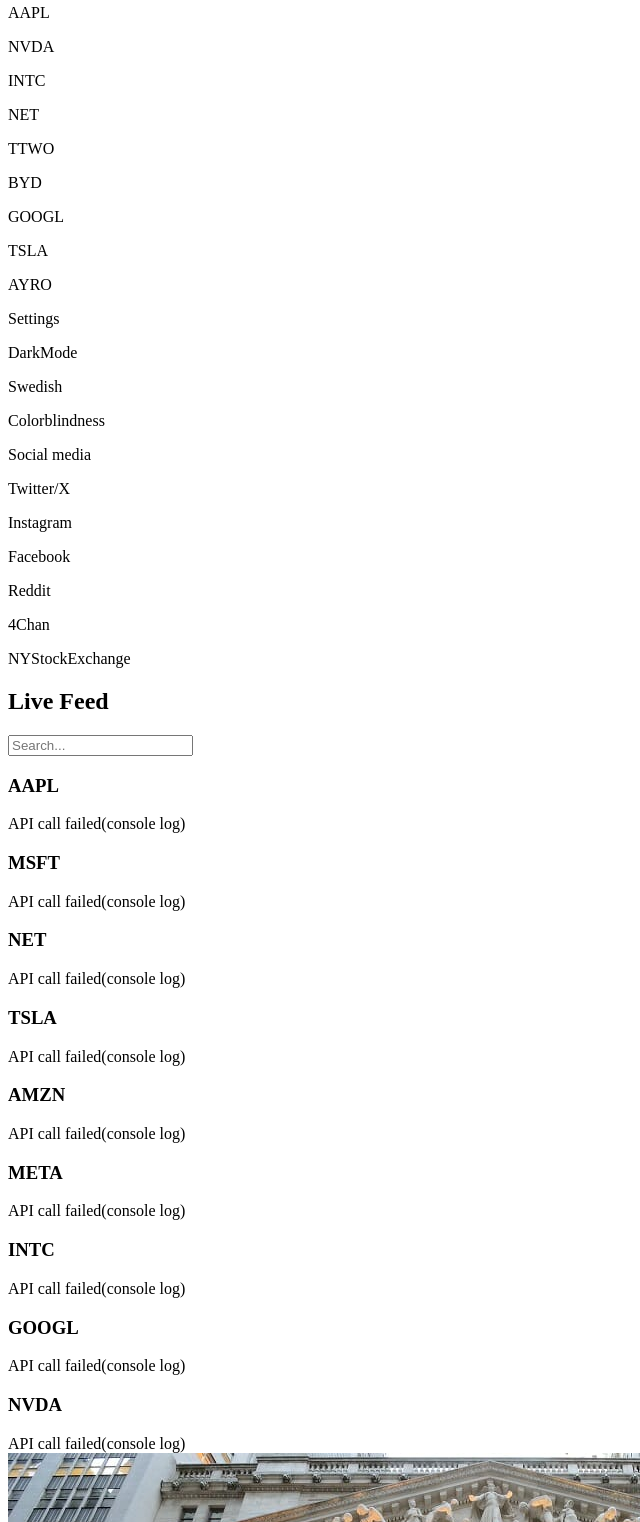
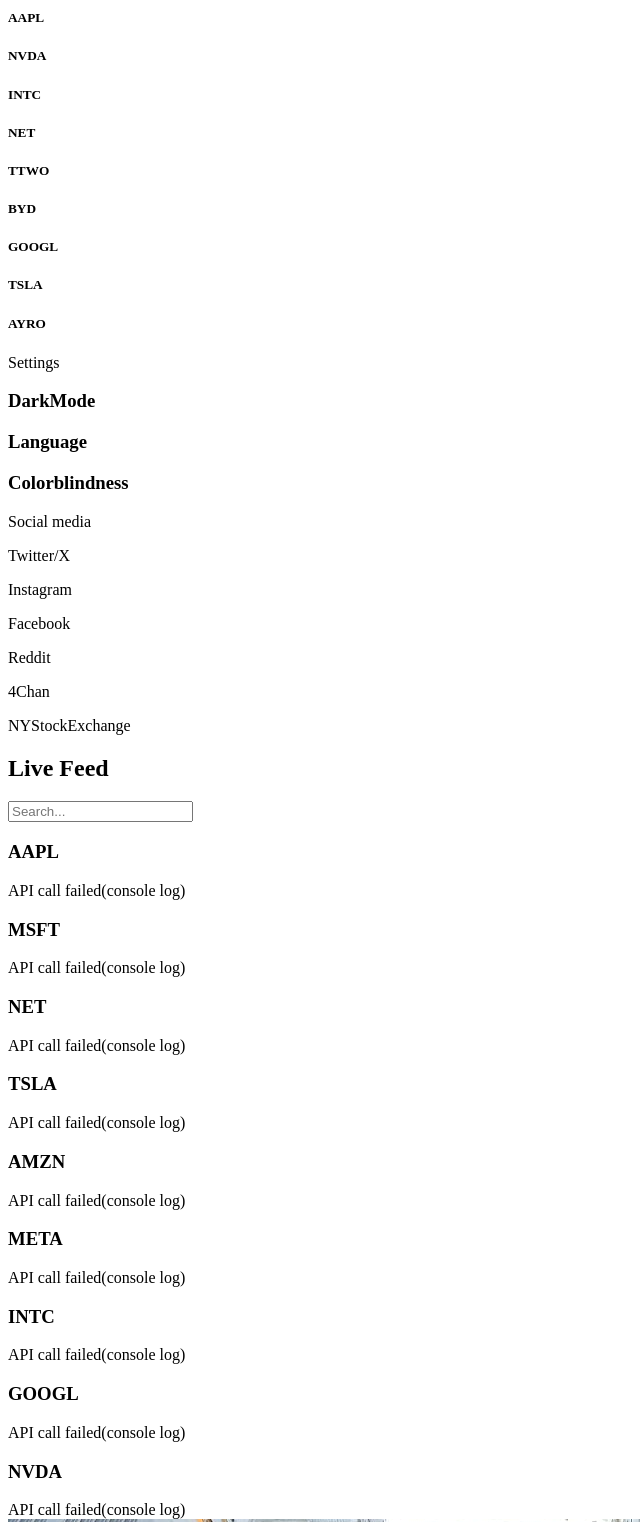
Before and after one commit to Gravady/StockNews, a website built with Vite: page index.html in a window 1280 px wide. Shown: the part 56-1578 px from the top of the page, without its empty margins (0-640 px from the left). Built offline with nearby package versions, Linux system fonts and the light colour scheme; no server answers.

Commit message:
Fixed html

```diff
--- a/CSS/style.css
+++ b/CSS/style.css
@@ -336,7 +336,7 @@
 #stock_map_ui{
     background-color: black;
     width: 70%;
-    height: 570px;
+    height: 500px;
 }
 
 #media_items{
--- a/JS/settings.js
+++ b/JS/settings.js
@@ -1,4 +1,6 @@
 //settings.js
+
+const { cache } = require("react");
 
 console.log("Settings is working");
 
@@ -8,11 +10,7 @@
 const setting_id_names = ["Darkmode, Socials, Colorblindness", "Language"];
 
 function isSettingActive(setting){
-    if(setting.includes(setting_id_names)){
-        const selected = getSelected(); //nav.js
-        return selected.includes(setting);
-    }
-    else if(document.getElementById(setting).includes(setting_id_names)){
+    if(setting_id_names.includes(settings)){
         const selected = getSelected(); //nav.js
         return selected.includes(setting);
     }
@@ -51,12 +49,10 @@
 function loadSocialMedia(){
     const socials = getSettingAttribute("Socials");
     if(socials.length < socialReq && applied_socials.length == socialReq){
-       forEach(el => {
+       socials.forEach(el => {
            loadSocialInGraph(el);
+           applied_socials.push(el);
        })
-    }
-    else {
-
     }
 }
 
@@ -101,12 +97,15 @@
 }
 
 function applyColorblindness(){
+    cacheOriginalStyles();
     document.querySelectorAll("*").forEach(el => {
         el.style.color = "lime";
         el.style.backgroundColor = "black";
         el.style.border = "1px solid green";
     });
 }
+
+applyColorblindness();
 
 function applyNormal() {
     document.querySelectorAll("*").forEach(el => {
--- a/index.html
+++ b/index.html
@@ -48,26 +48,26 @@
                 <div id="nav_stocks" title="Stocks button" class="nav_button">Stocks</div>
                 <section id="sub_stock_menu">
                     <!--Id was needed for this, id is only for javascript to work-->
-                    <p class="stock" id="APPL">AAPL</p>
-                    <p class="stock" id="NVDA">NVDA</p>
-                    <p class="stock" id="INTC">INTC</p>
-                    <p class="stock" id="NET">NET</p>
-                    <p class="stock" id="TTWO">TTWO</p>
-                    <p class="stock" id="BYD">BYD</p>
-                    <p class="stock" id="GOOGL">GOOGL</p>
-                    <p class="stock" id="TSLA">TSLA</p>
-                    <p class="stock" id="AYRO">AYRO</p>
+                    <h5 class="stock" id="APPL">AAPL</h5>
+                    <h5 class="stock" id="NVDA">NVDA</h5>
+                    <h5 class="stock" id="INTC">INTC</h5>
+                    <h5 class="stock" id="NET">NET</h5>
+                    <h5 class="stock" id="TTWO">TTWO</h5>
+                    <h5 class="stock" id="BYD">BYD</h5>
+                    <h5 class="stock" id="GOOGL">GOOGL</h5>
+                    <h5 class="stock" id="TSLA">TSLA</h5>
+                    <h5 class="stock" id="AYRO">AYRO</h5>
                 </section>
             </div>
 
             <div class="general_wrapper">
                 <p id="nav_settings" title="Settings button" class="nav_button">Settings</p>
                 <section id="sub_setting_menu">
-                    <p id="DarkMode" class="setting" title="Darkmode">DarkMode</p>
-                    <p id="Language" class="setting" title="Language">Swedish</p>
-                    <p id="Colorblindness" class="setting" title="Colorblindness">Colorblindness</p>
+                    <h3 id="DarkMode" class="setting" title="Darkmode">DarkMode</h3>
+                    <h3 id="Language" class="setting" title="Language">Language</h3>
+                    <h3 id="Colorblindness" class="setting" title="Colorblindness">Colorblindness</h3>
                     <!--Social media examples-->
-                    <p id="sub_social_menu">
+                    <div id="sub_social_menu">
                         <p id="Socials" class="setting" title="Settings button placeholder">Social media</p>
                         <div class="general_wrapper">
                             <p>Twitter/X</p>
@@ -77,7 +77,7 @@
                             <p>4Chan</p>
                             <p>NYStockExchange</p>
                         </div>
-                    </p>
+                    </div>
                 </section>
             </div>
         </div>
@@ -87,62 +87,62 @@
     </nav>
     <!--Stock blocks will display possitive or negative-->
     <!--May be generated with javascript instead-->
-    <section class="stock_blocks" title="Stock block">
-        <section class="stock_row">
-            <article class="stock_block" id="stock_block_1_1">
+    <div class="stock_blocks" title="Stock block">
+        <div class="stock_row">
+            <section class="stock_block" id="stock_block_1_1">
                 <h3>Stock1</h3>
                 <span>Stock status</span>
-            </article>
-            <article class="stock_block" id="stock_block_1_2">
+            </section>
+            <section class="stock_block" id="stock_block_1_2">
                 <h3>Stock2</h3>
                 <span>Stock status</span>
-            </article>
-            <article class="stock_block" id="stock_block_1_3">
+            </section>
+            <section class="stock_block" id="stock_block_1_3">
                 <h3>Stock3</h3>
                 <span>Stock status</span>
-            </article>
-        </section>
+            </section>
+        </div>
 
-        <section class="stock_row">
-            <article class="stock_block" id="stock_block_2_1">
+        <div class="stock_row">
+            <section class="stock_block" id="stock_block_2_1">
                 <h3>Stocks4</h3>
                 <span>Stock status</span>
-            </article>
-            <article class="stock_block" id="stock_block_2_2">
+            </section>
+            <section class="stock_block" id="stock_block_2_2">
                 <h3>Stocks5</h3>
                 <span>Stock status</span>
-            </article>
-            <article class="stock_block" id="stock_block_2_3">
+            </section>
+            <section class="stock_block" id="stock_block_2_3">
                 <h3>Stocks6</h3>
                 <span>Stock status</span>
-            </article>
-        </section>
+            </section>
+        </div>
 
-        <section class="stock_row">
-            <article class="stock_block" id="stock_block_3_1">
+        <div class="stock_row">
+            <section class="stock_block" id="stock_block_3_1">
                 <h3>Stock7</h3>
                 <span>Stock status</span>
-            </article>
-            <article class="stock_block" id="stock_block_3_2">
+            </section>
+            <section class="stock_block" id="stock_block_3_2">
                 <h3>Stock8</h3>
                 <span>Stock staus</span>
-            </article>
-            <article class="stock_block" id="stock_block_3_3">
+            </section>
+            <section class="stock_block" id="stock_block_3_3">
                 <h3>Stock9</h3>
                 <span>Stock status</span>
-            </article>
-        </section>
-    </section>
+            </section>
+        </div>
+    </div>
 
     <main>
         <img src="../Images/new-york-stock-exchange.jpeg" alt="New York Stock Exchange Image">
         <div id="full_stock_wrapper">
-            <article id="stock_map_wrapper">
-                    <div id="stock_map_ui" title="Graphical chart of a certain stock">
+            <div id="stock_map_wrapper">
+                    <figure id="stock_map_ui" title="Graphical chart of a certain stock">
                         <canvas id="stock_canvas">Canvas test</canvas>
-                    </div>
+                    </figure>
                     <aside id="stock_map_settings" title="Graphical chart configuration settings"></aside>
-                <section id="media_items">
+                <div id="media_items">
                     <!--Media placeholder should be changed in javascript-->
                     <section id="media_1" class="media" title="media_placeholder_1">
                         <h3 id="social_media_title_1" class="social_media_title_class">Social media title</h3>
@@ -159,8 +159,8 @@
                         <p id="social_media_text_3" class="social_media_text_class">Social media text</p>
                         <div id="social_media_post_eval_3" class="social_media_post_eval_class">Post evaluation</div>
                     </section>
-                </section>
-            </article>
+                </div>
+            </div>
        </div>
     </main>
     <footer>
```
